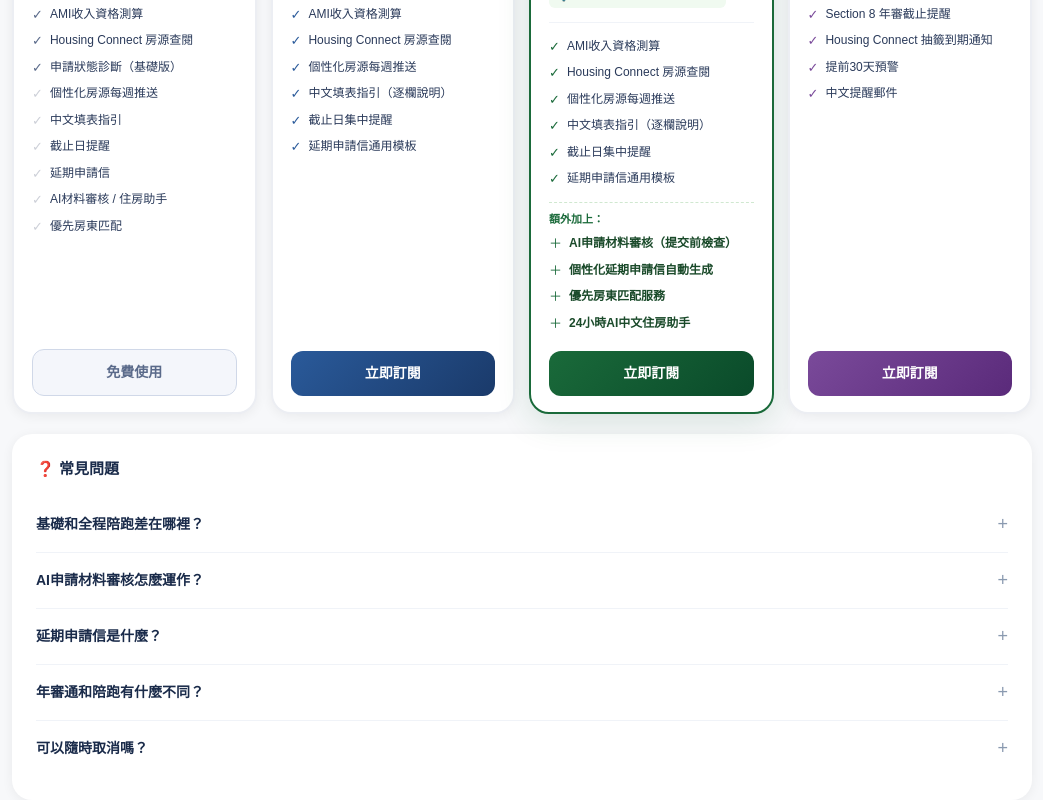
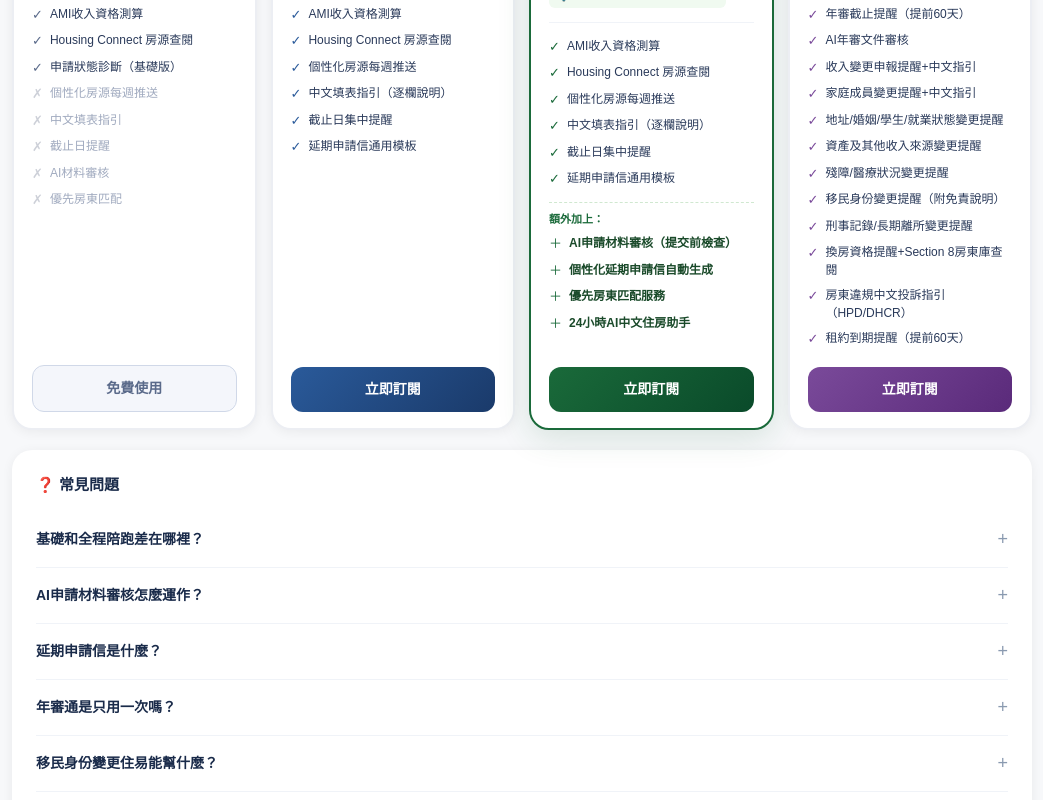
Before and after one commit to mtaiya2026jan-beep/zhuyi, a Next.js app: page /pricing in a window 1280 px wide. Shown: the part 540-1340 px from the top of the page, without its empty margins (118-1161 px from the left). Built offline with nearby package versions, Linux system fonts and the light colour scheme.

Commit message:
feat: 年審通升級12項變更全覆蓋，FAQ更新

```diff
--- a/src/app/pricing/page.tsx
+++ b/src/app/pricing/page.tsx
@@ -15,6 +15,21 @@ const PRO_EXTRA = [
   "個性化延期申請信自動生成",
   "優先房東匹配服務",
   "24小時AI中文住房助手",
+];
+
+const ANNUAL_FEATURES = [
+  "年審截止提醒（提前60天）",
+  "AI年審文件審核",
+  "收入變更申報提醒+中文指引",
+  "家庭成員變更提醒+中文指引",
+  "地址/婚姻/學生/就業狀態變更提醒",
+  "資產及其他收入來源變更提醒",
+  "殘障/醫療狀況變更提醒",
+  "移民身份變更提醒（附免責說明）",
+  "刑事記錄/長期離所變更提醒",
+  "換房資格提醒+Section 8房東庫查閱",
+  "房東違規中文投訴指引（HPD/DHCR）",
+  "租約到期提醒（提前60天）",
 ];
 
 const PLANS = [
@@ -41,8 +56,7 @@ const PLANS = [
       {text:"個性化房源每週推送",ok:false},
       {text:"中文填表指引",ok:false},
       {text:"截止日提醒",ok:false},
-      {text:"延期申請信",ok:false},
-      {text:"AI材料審核 / 住房助手",ok:false},
+      {text:"AI材料審核",ok:false},
       {text:"優先房東匹配",ok:false},
     ],
     extraLabel:null,
@@ -94,7 +108,7 @@ const PLANS = [
     nameEn:"ANNUAL",
     price:"$79",
     priceSub:"/ 年，一次付清",
-    valueMsg:"已入住保障房，年審不漏接",
+    valueMsg:"全年合規管家，12項變更全覆蓋",
     color:"#7A4A9A",
     border:"#7A4A9A",
     btnBg:"linear-gradient(135deg,#7A4A9A,#5A2A7A)",
@@ -104,23 +118,19 @@ const PLANS = [
     highlight:false,
     tag:"",
     priceId:"price_1Thi3KC6gUPvob2xsL1119G9",
-    features:[
-      {text:"Section 8 年審截止提醒",ok:true},
-      {text:"Housing Connect 抽籤到期通知",ok:true},
-      {text:"提前30天預警",ok:true},
-      {text:"中文提醒郵件",ok:true},
-    ],
+    features: ANNUAL_FEATURES.map(t=>({text:t,ok:true})),
     extraLabel:null,
     extra:[],
   },
 ];
 
 const FAQS = [
-  {q:"基礎和全程陪跑差在哪裡？",a:"基礎陪跑提供追蹤、提醒、指引等自助工具。全程陪跑額外提供AI申請材料審核、個性化延期申請信自動生成、優先房東匹配，以及24小時AI住房助手，適合需要更多支援的持券人。"},
-  {q:"AI申請材料審核怎麼運作？",a:"你提交申請材料前，上傳至住易系統，AI會根據Housing Connect或NYCHA的要求逐項檢查，指出缺漏或格式問題。最終提交由你本人確認，住易提供參考性建議。"},
-  {q:"延期申請信是什麼？",a:"Section 8券超過120天未找到房源，可向NYCHA申請Reasonable Accommodation延期。住易系統根據你登記的個人情況自動生成個性化英文申請信，你下載打印簽名提交即可。"},
-  {q:"年審通和陪跑有什麼不同？",a:"年審通針對已成功租到保障房的家庭，功能是年審截止和抽籤到期提醒。陪跑套餐針對仍在找房的持券人。"},
-  {q:"可以隨時取消嗎？",a:"可以，月費套餐隨時取消，不收違約金。取消後當月服務繼續有效至週期結束。"},
+  {q:"基礎和全程陪跑差在哪裡？",a:"基礎陪跑提供追蹤、提醒、指引等自助工具。全程陪跑額外提供AI申請材料審核、個性化延期申請信自動生成、優先房東匹配，以及24小時AI住房助手。"},
+  {q:"AI申請材料審核怎麼運作？",a:"提交申請前上傳材料，AI根據Housing Connect或NYCHA要求逐項檢查，指出缺漏或格式問題。最終提交由你本人確認，住易提供參考性建議。"},
+  {q:"延期申請信是什麼？",a:"Section 8券超過120天未找到房源，可向NYCHA申請Reasonable Accommodation延期。住易根據你的個人情況自動生成英文申請信，下載打印簽名提交即可。"},
+  {q:"年審通是只用一次嗎？",a:"不是。Section 8年審每年一次，但12項變更申報（收入、家庭成員、地址等）全年隨時可能發生。年審通是全年合規管家，任何需要申報的變更都會提醒你並提供中文指引。"},
+  {q:"移民身份變更住易能幫什麼？",a:"住易提供NYCHA申報流程的中文說明和提醒，告知你需要申報。具體移民法律建議需諮詢持牌移民律師，住易不提供法律意見。"},
+  {q:"可以隨時取消嗎？",a:"月費套餐隨時取消，不收違約金，取消後當月服務繼續有效至週期結束。年審通為年費，不支持中途退款。"},
 ];
 
 export default function PricingPage(){
@@ -179,12 +189,11 @@ export default function PricingPage(){
                     💡 {plan.valueMsg}
                   </div>
                 </div>
-
                 <div style={{flex:1,display:"flex",flexDirection:"column",gap:7,marginBottom:18}}>
                   {plan.features.map((f,i)=>(
                     <div key={i} style={{display:"flex",gap:7,alignItems:"flex-start"}}>
-                      <span style={{fontSize:13,color:f.ok?plan.color:"#CDD0D8",flexShrink:0}}>✓</span>
-                      <span style={{fontSize:12,color:"#2A3A5A",lineHeight:1.5}}>{f.text}</span>
+                      <span style={{fontSize:13,color:f.ok?plan.color:"#CDD0D8",flexShrink:0}}>{f.ok?"✓":"✗"}</span>
+                      <span style={{fontSize:12,color:f.ok?"#2A3A5A":"#A0AABF",lineHeight:1.5}}>{f.text}</span>
                     </div>
                   ))}
                   {plan.extraLabel&&(
@@ -199,7 +208,6 @@ export default function PricingPage(){
                     </>
                   )}
                 </div>
-
                 {plan.btnHref?(
                   <a href={plan.btnHref} style={{display:"block",textAlign:"center",padding:"12px",borderRadius:12,background:plan.btnBg,color:plan.btnColor,fontSize:14,fontWeight:700,textDecoration:"none",border:`1.5px solid ${plan.border}`}}>
                     {plan.btnText}
```
